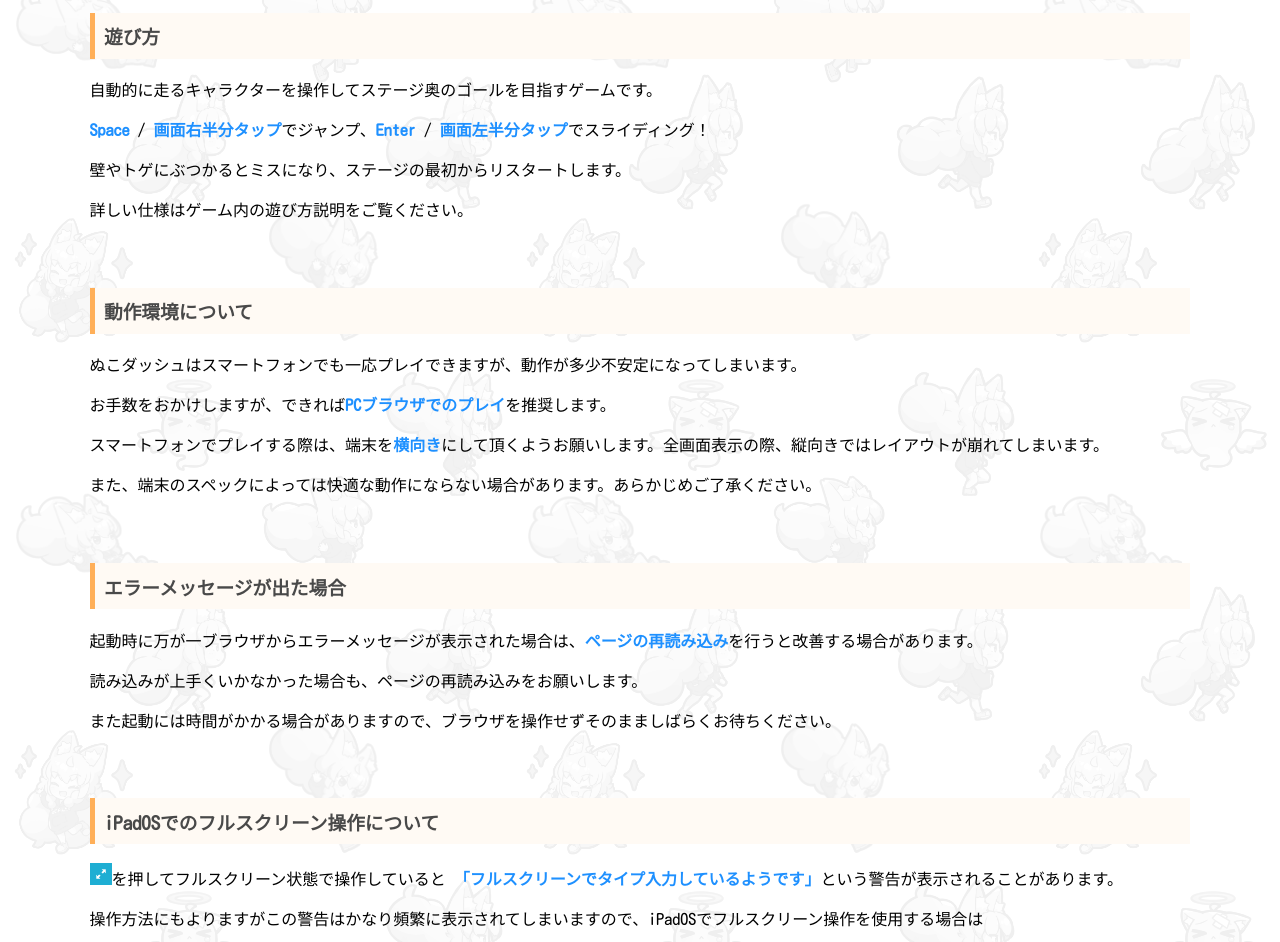
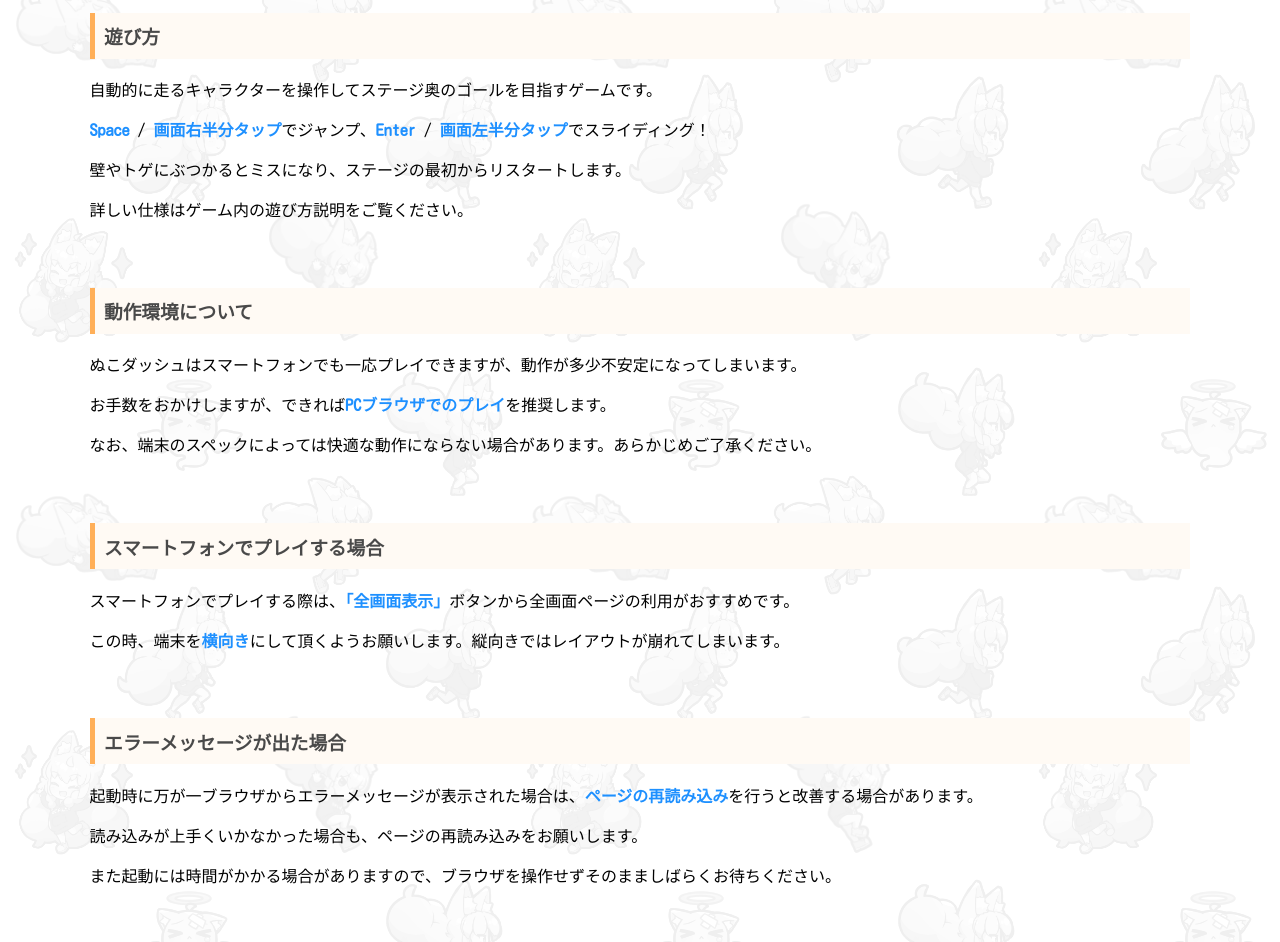
Before and after one commit to BattleNuko/NukoDashPlay, a plain HTML site: page docs/help.html in a window 1280 px wide. Shown: the part 158-1100 px from the top of the page. Drawn offline with Linux system fonts and the light colour scheme; a web font is replaced by a local one.

Commit message:
Change HelpPage

```diff
--- a/docs/help.html
+++ b/docs/help.html
@@ -42,8 +42,12 @@
         <h3><div class="head_sub">動作環境について</div></h3>
         <p>ぬこダッシュはスマートフォンでも一応プレイできますが、動作が多少不安定になってしまいます。</p>
         <p>お手数をおかけしますが、できれば<span class="font_blue">PCブラウザでのプレイ</span>を推奨します。</p>
-        <p>スマートフォンでプレイする際は、端末を<span class="font_blue">横向き</span>にして頂くようお願いします。全画面表示の際、縦向きではレイアウトが崩れてしまいます。</p>
-        <p>また、端末のスペックによっては快適な動作にならない場合があります。あらかじめご了承ください。</p>
+        <p>なお、端末のスペックによっては快適な動作にならない場合があります。あらかじめご了承ください。</p>
+        <br>
+        <br>
+        <h3><div class="head_sub">スマートフォンでプレイする場合</div></h3>
+        <p>スマートフォンでプレイする際は、<span class="font_blue">「全画面表示」</span>ボタンから全画面ページの利用がおすすめです。</p>
+        <p>この時、端末を<span class="font_blue">横向き</span>にして頂くようお願いします。縦向きではレイアウトが崩れてしまいます。</p>
         <br>
         <br>
         <h3><div class="head_sub">エラーメッセージが出た場合</div></h3>
```
